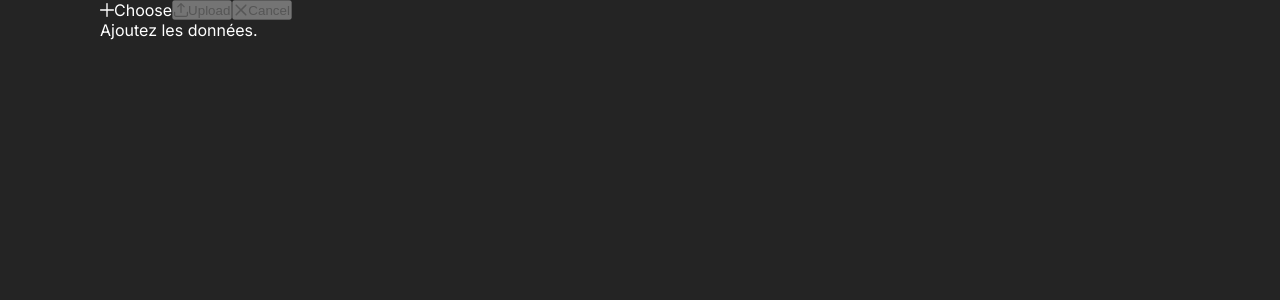
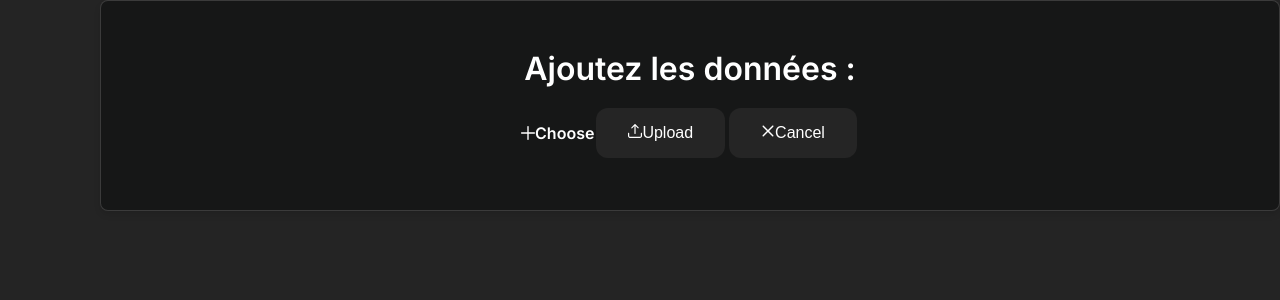
Before and after one commit to Kae134/dekuple_projet, a Next.js app: page /Dekuple-app in a window 1280 px wide. Shown: the top 300 px of the page. Built offline with nearby package versions, Linux system fonts and the light colour scheme.

Commit message:
modif drag and drop

```diff
--- a/src/app/components/dragAndDrop/Drag.module.css
+++ b/src/app/components/dragAndDrop/Drag.module.css
@@ -0,0 +1,26 @@
+.card {
+    padding: 3rem;
+    background-color: #161717;
+    border: 1px solid rgba(255, 255, 255, 0.158);
+    border-radius: 8px;
+    box-shadow: 0 4px 6px rgba(0, 0, 0, 0.1);
+}
+
+.fileUpload {
+    color: #fff;
+    font-weight: 600;
+    display: flex;
+    flex-direction: column-reverse;
+    justify-content: center;
+    align-items: center;
+    gap: 1rem;
+}
+
+.p-fileupload-buttonbar {
+    display: flex;
+    flex-direction: column;
+}
+
+.p {
+    font-size: 2rem;
+}
--- a/src/app/components/dragAndDrop/Drag.tsx
+++ b/src/app/components/dragAndDrop/Drag.tsx
@@ -4,14 +4,15 @@ import styles from "./Drag.module.css";
 
 export default function Drag() {
     return (
-        <div className="card">
+        <div className={styles.card}>
             <FileUpload
+                className={styles.fileUpload}
                 name="demo[]"
                 url={'/api/upload'}
                 multiple accept="image/*"
                 maxFileSize={1000000}
                 emptyTemplate={
-                <p className="m-0">Ajoutez les données.</p>
+                <p className={styles.p}>Ajoutez les données :</p>
                 }
             />
         </div>
--- a/src/app/components/user/User_profile.tsx
+++ b/src/app/components/user/User_profile.tsx
@@ -5,7 +5,7 @@ import styles from "./User_profile.module.css"
 
 function User_profile() {
     return (
-        <Link href="" className={styles.profile}>
+        <Link href="/" className={styles.profile}>
             <Image
             className={styles.image}
             src={Dekuple}
--- a/src/app/globals.css
+++ b/src/app/globals.css
@@ -53,6 +53,51 @@ input {
   border-radius: 4px;
   outline: none;
 }
+
+.p-fileupload-buttonbar {
+
+}
+
+.p-fileupload-buttonbar span {
+
+}
+
+
+.p-fileupload-buttonbar button {
+  background-color: #252525;
+  padding: 1rem 2rem;
+  border: none;
+  color: white;
+  text-align: center;
+  text-decoration: none;
+  display: inline-block;
+  font-size: 16px;
+  margin: 4px 2px;
+  cursor: pointer;
+  border-radius: 12px;
+}
+
+
+
+
+
+
+
+
+
+
+
+
+
+
+
+
+
+
+
+
+
+
 
 /* @tailwind base;
 @tailwind components;
```
